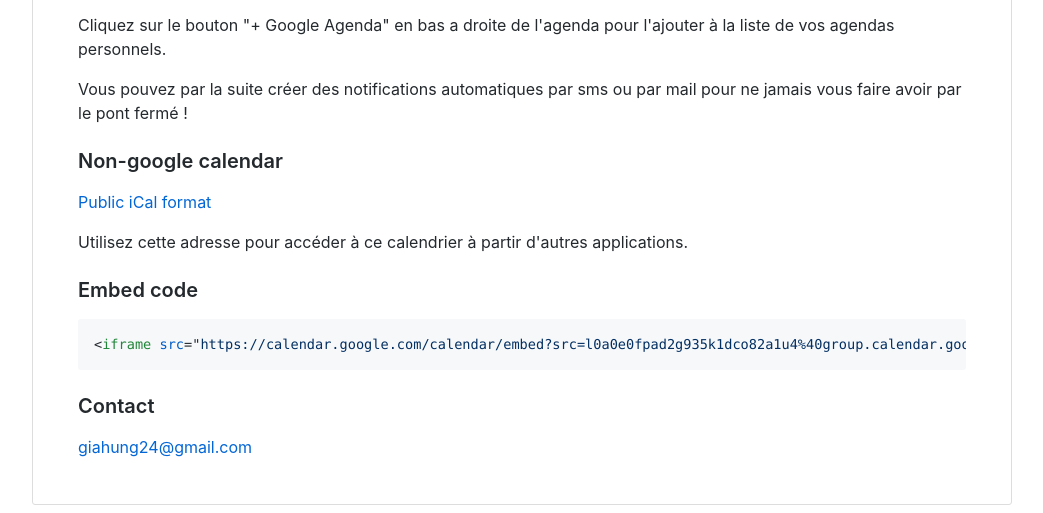
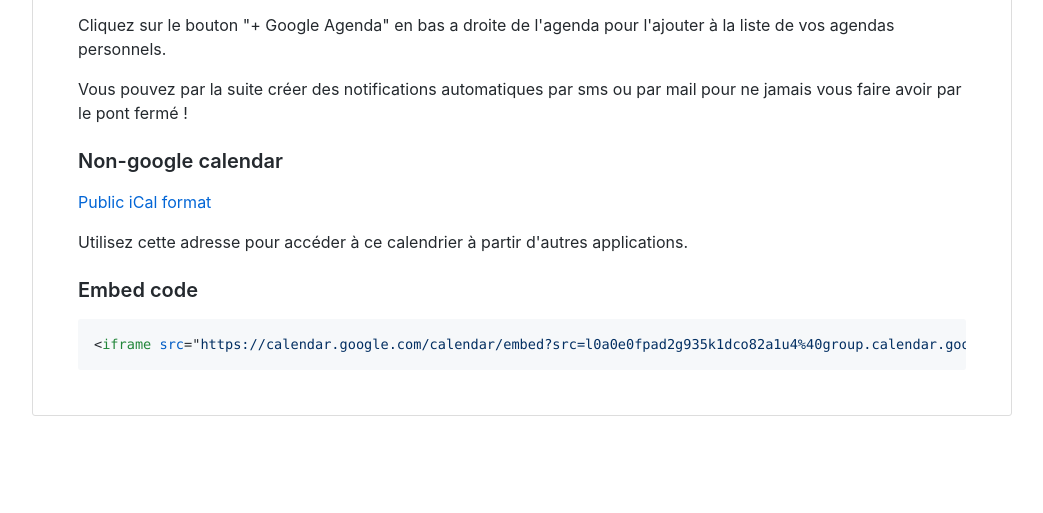
Before and after one commit to giahung24/giahung24, a plain HTML site: page pont-chaban.html in a window 1280 px wide. Shown: the part 654-1167 px from the top of the page, without its empty margins (118-1161 px from the left). After the commit the page ends 1078 px from the top, so only its background shows below. Drawn offline with Linux system fonts and the light colour scheme.

Commit message:
Update pont-chaban.html

```diff
--- a/pont-chaban.html
+++ b/pont-chaban.html
@@ -821,7 +821,5 @@
 <a id="user-content-embed-code" class="anchor" href="#embed-code" aria-hidden="true"><span aria-hidden="true" class="octicon octicon-link"></span></a>Embed code</h3>
 <div class="highlight highlight-text-html-basic"><pre>
 <span class="pl-kos">&lt;</span><span class="pl-ent">iframe</span> <span class="pl-c1">src</span>="<span class="pl-s">https://calendar.google.com/calendar/embed?src=l0a0e0fpad2g935k1dco82a1u4%40group.calendar.google.com&amp;ctz=Europe%2FParis</span>" <span class="pl-c1">style</span>="<span class="pl-s">border: 0</span>" <span class="pl-c1">width</span>="<span class="pl-s">800</span>" <span class="pl-c1">height</span>="<span class="pl-s">600</span>" <span class="pl-c1">frameborder</span>="<span class="pl-s">0</span>" <span class="pl-c1">scrolling</span>="<span class="pl-s">no</span>"<span class="pl-kos">&gt;</span><span class="pl-kos">&lt;/</span><span class="pl-ent">iframe</span><span class="pl-kos">&gt;</span></pre></div>
-<h3>
-<a id="user-content-contact" class="anchor" href="#contact" aria-hidden="true"><span aria-hidden="true" class="octicon octicon-link"></span></a>Contact</h3>
-<p><a href="mailto:giahung24@gmail.com?subject=%5BGitHub%5D%20Pont%20Chaban">giahung24@gmail.com</a></p>
+
 </article></body></html>
```
